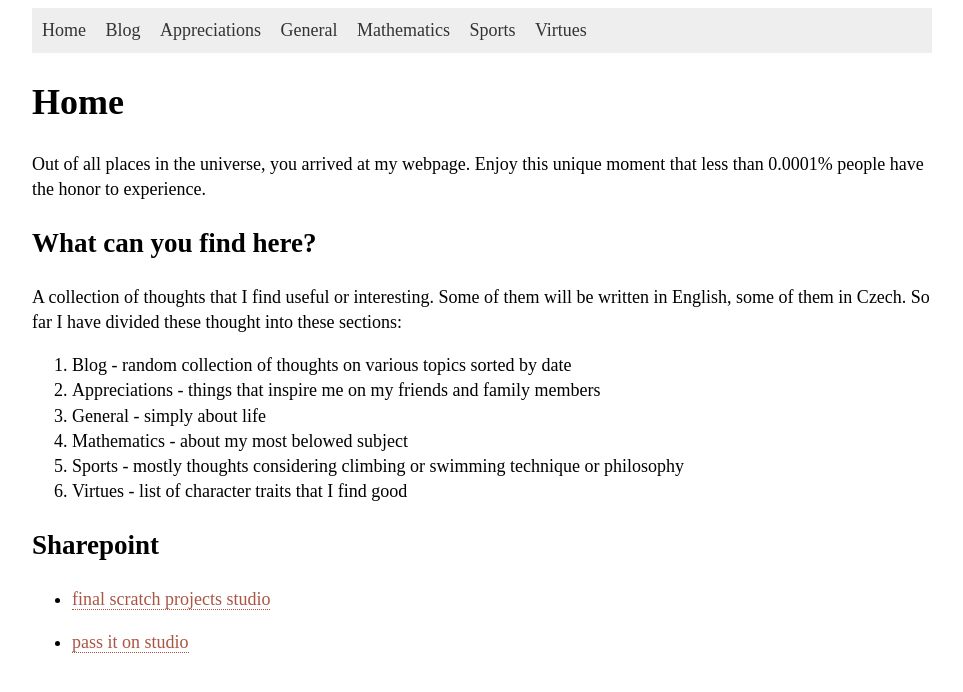
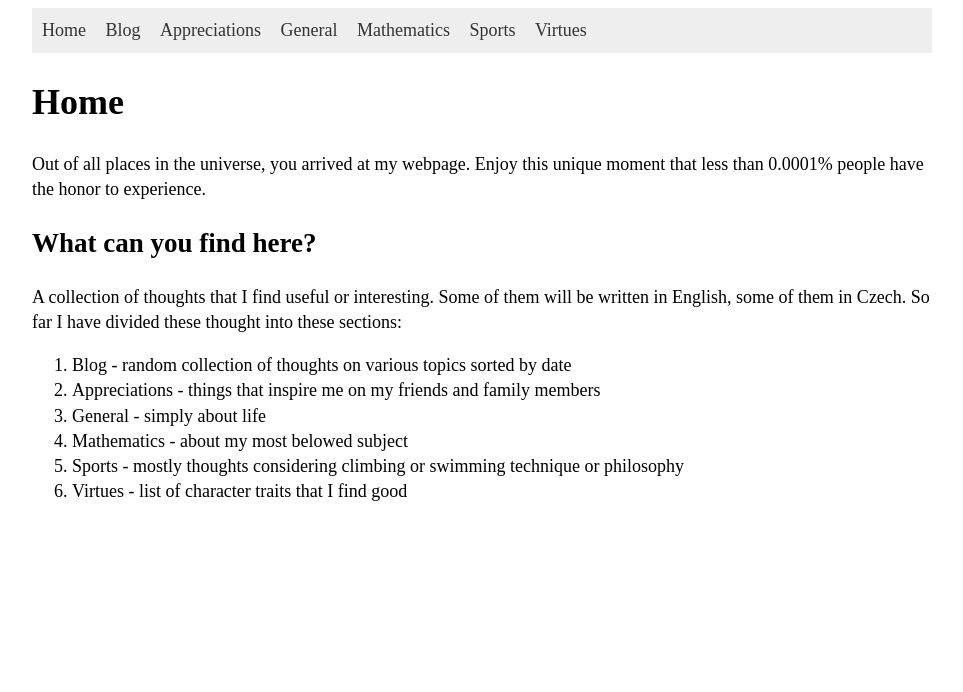
Before and after one commit to hartmaj2/hartmaj2.github.io, a Jekyll site: the page built from index.md, in a window 1280 px wide. Shown: the top 692 px of the page, without its empty margins (158-1121 px from the left). Built offline with Jekyll 4.4.1, drawn with Linux system fonts in a browser that asks for light colours.

Commit message:
Remove sharepoint stuff

```diff
--- a/index.md
+++ b/index.md
@@ -17,9 +17,3 @@ A collection of thoughts that I find useful or interesting. Some of them will be
 4. Mathematics - about my most belowed subject
 5. Sports - mostly thoughts considering climbing or swimming technique or philosophy
 6. Virtues - list of character traits that I find good
-
-## Sharepoint
-
-- [final scratch projects studio](https://scratch.mit.edu/studios/50581472)
-
-- [pass it on studio](https://scratch.mit.edu/studios/37007359)
```
